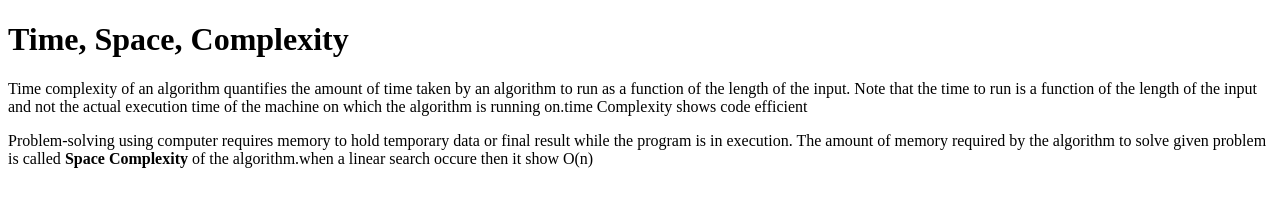
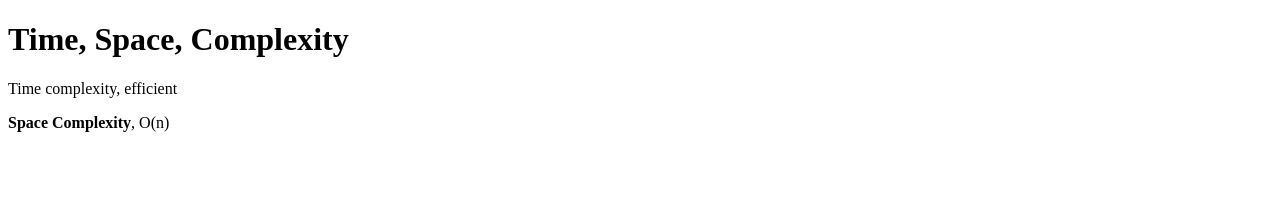
Before and after one commit to acciojob/time-and-space-complexity-saurabhanand96310, a website: page main.html in a window 1280 px wide. Drawn offline with Linux system fonts and the light colour scheme.

Commit message:
created a submission

```diff
--- a/main.html
+++ b/main.html
@@ -9,8 +9,8 @@
 <body>
 	<!-- the entire body must be written by student -->
 	  <h1>Time, Space, Complexity</h1>
-	<p> Time complexity of an algorithm quantifies the amount of time taken by an algorithm to run as a function of the length of the input. Note that the time to run is a function of the length of the input and not the actual execution time of the machine on which the algorithm is running on.time Complexity shows code efficient</p>
-    <p>Problem-solving using computer requires memory to hold temporary data or final result while the program is in execution. The amount of memory required by the algorithm to solve given problem is called <b> Space Complexity</b> of the algorithm.when a linear search occure then it show O(n)</p>
+	<p>Time complexity, efficient</p>
+    <p><b>Space Complexity</b>, O(n)</p>
 	<script type="text/javascript" src="./script.js">
 </script>
 
```
